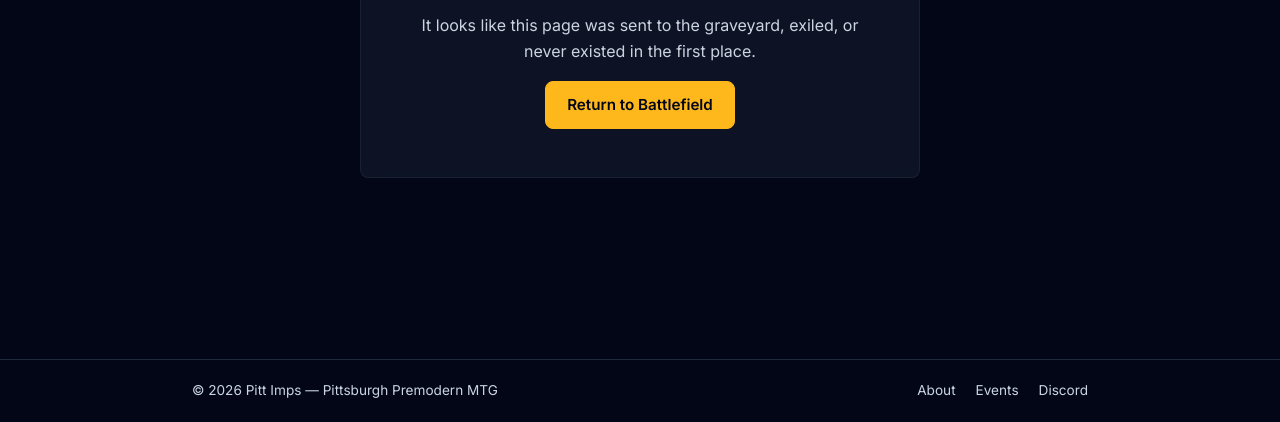
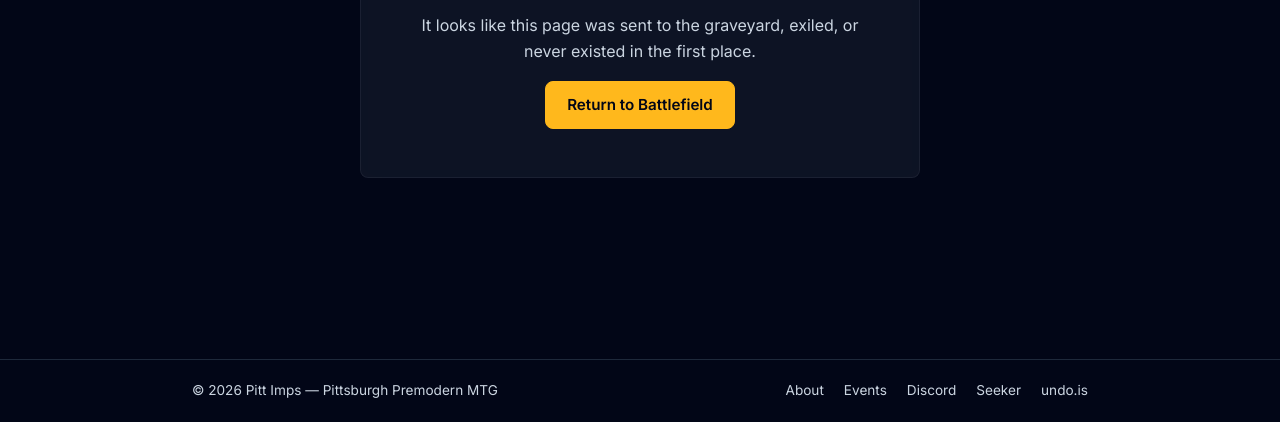
Before and after one commit to cjjwisniewski/pittimps.com, a website built with Vite: page 404.html in a window 1280 px wide. Shown: the part 378-800 px from the top of the page. Built offline with nearby package versions, Linux system fonts and the light colour scheme.

Commit message:
feat(footer): add subtle links to Seeker and undo.is

```diff
--- a/404.html
+++ b/404.html
@@ -52,6 +52,8 @@
                 <a href="/#about">About</a>
                 <a href="/#events">Events</a>
                 <a href="https://discord.gg/UmKWGpaXjZ" target="_blank" rel="noopener noreferrer">Discord</a>
+                <a href="https://seeker.cityoftraitors.com" target="_blank" rel="noopener noreferrer">Seeker</a>
+                <a href="https://undo.is" target="_blank" rel="noopener noreferrer">undo.is</a>
             </div>
         </div>
     </footer>
```
Also changed, not shown: index.html (+2 -0 lines).
